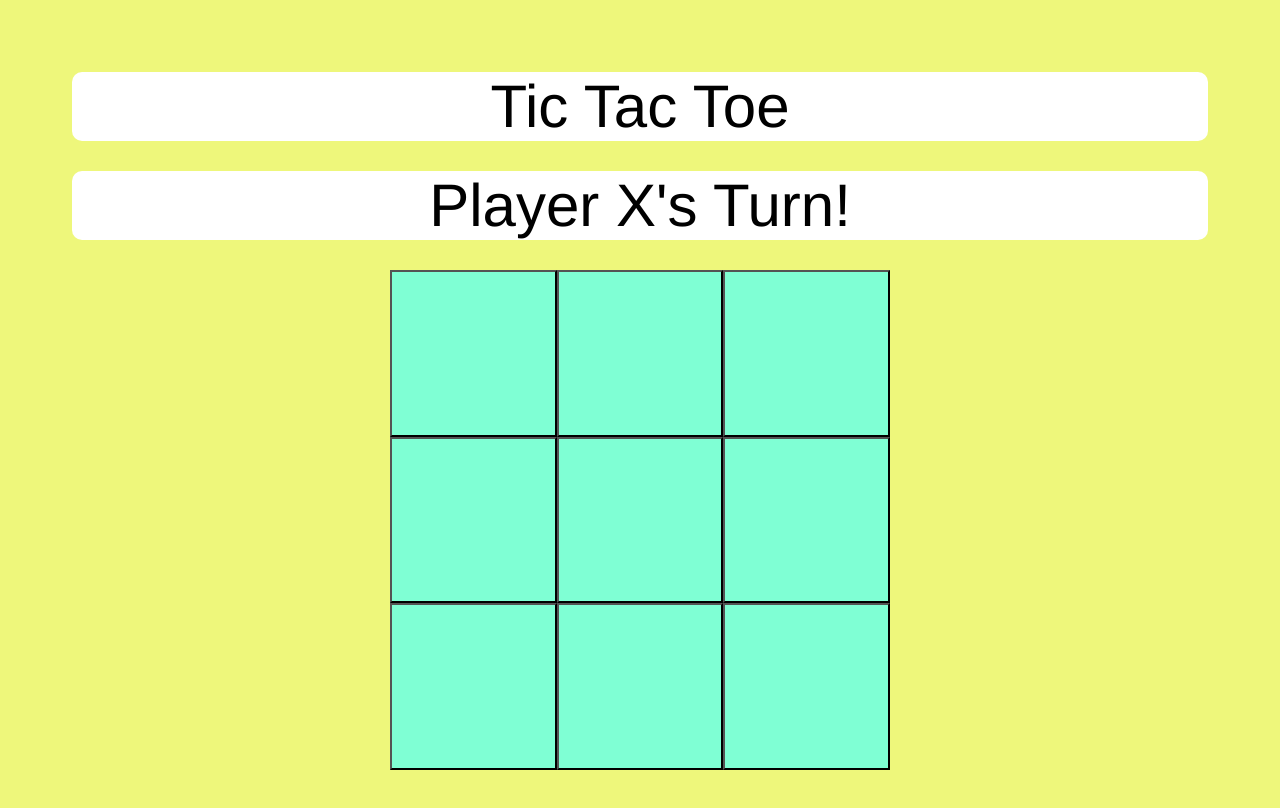
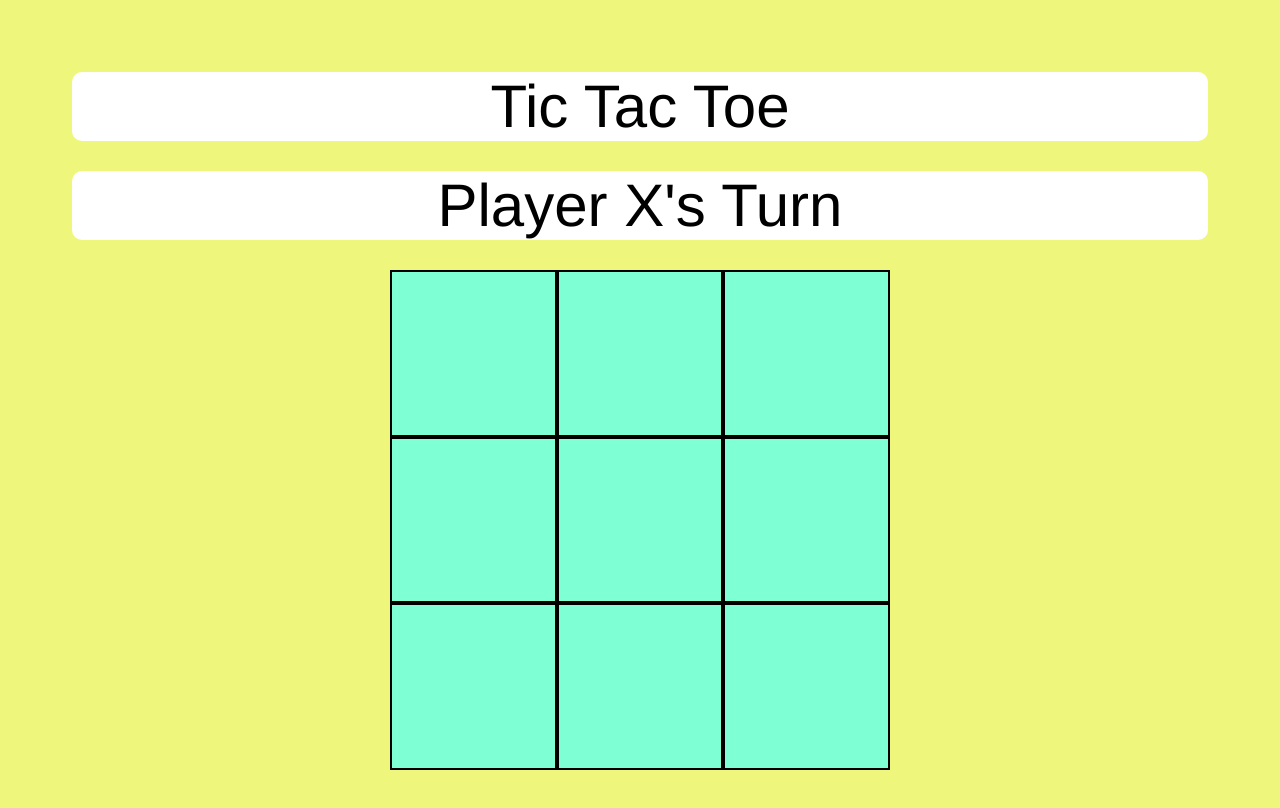
Before and after one commit to Houstin-AG/Tic-Tac-Toe-React, a React (Vite) app: page / in a window 1280 px wide. Shown: the top 808 px of the page. Built offline with nearby package versions, Linux system fonts and the light colour scheme.

Commit message:
this is the newest update (added a reset button)

```diff
--- a/src/App.jsx
+++ b/src/App.jsx
@@ -19,20 +19,25 @@ const Board = () => {
   const [playerTurn, setPlayerTurn] = useState("X");
 
   function UpdateBoard (row,col) {
-    if (boardGame[row][col] || CheckForWin()) {
+    if (boardGame[row][col] || CheckForWin() || CheckForTie()) {
       return;
     }
     const update = boardGame.slice();
     update[row][col] = playerTurn;
     setBoardGame(update);
-    if (CheckForWin()) {
+    if (CheckForWin() || CheckForTie()) {
       return;
     }
     setPlayerTurn(playerTurn == "X" ? 'O':'X');
   }
-  let winText = "";
+
+  let gameText = "";
   if (CheckForWin()) {
-    winText = "Player " + playerTurn + " Wins!";
+    gameText = "Player " + playerTurn + " Wins!";
+  } else if (CheckForTie()) {
+    gameText = "Game is a Tie!";
+  } else {
+    gameText = "Player " + playerTurn + "'s Turn";
   }
 
   function CheckForWin () {
@@ -56,20 +61,27 @@ const Board = () => {
       return false;
     }
   }
-  function SpawnResetButton() {
-    return(
-      <div>
-        <button>
-          Reset
-        </button>
-      </div>
-    )
+
+  function RestartGame() {
+    setBoardGame([["","",""],["","",""],["","",""]])
   }
 
-  return (
+  function CheckForTie() {
+    let check = true;
+    boardGame.forEach(element => {
+        element.forEach(subelement => {
+          if (subelement == "") {
+            check = false;
+          }
+        });
+    });
+    return check;
+  }
+  if (CheckForWin() || CheckForTie()) {
+    return (
     <div>
       <p>
-        Player {playerTurn}'s Turn!
+        {gameText}
       </p>
       <div class = "game-board">
         <div class = "board-row">
@@ -106,10 +118,54 @@ const Board = () => {
           </button>
         </div>
       </div>
-      <p style={{marginTop:'30px'}}>
-        {winText}
-      </p>
+      <button class="button-restart" onClick={() => RestartGame()}>
+        Restart
+      </button>
     </div>
-  )
+    )
+  } else {
+    return (
+      <div>
+        <p>
+          {gameText}
+        </p>
+        <div class = "game-board">
+          <div class = "board-row">
+            <button onClick={() => UpdateBoard(0,0)}>
+              {boardGame[0][0]}
+            </button>
+            <button onClick={() => UpdateBoard(0,1)}>
+              {boardGame[0][1]}
+            </button>
+            <button onClick={() => UpdateBoard(0,2)}>
+              {boardGame[0][2]}
+            </button>
+          </div>
+          <div class = "board-row">
+            <button onClick={() => UpdateBoard(1,0)}>
+              {boardGame[1][0]}
+            </button>
+            <button onClick={() => UpdateBoard(1,1)}>
+              {boardGame[1][1]}
+            </button>
+            <button onClick={() => UpdateBoard(1,2)}>
+              {boardGame[1][2]}
+            </button>
+          </div>
+          <div class = "board-row">
+            <button onClick={() => UpdateBoard(2,0)}>
+              {boardGame[2][0]}
+            </button>
+            <button onClick={() => UpdateBoard(2,1)}>
+              {boardGame[2][1]}
+            </button>
+            <button onClick={() => UpdateBoard(2,2)}>
+              {boardGame[2][2]}
+            </button>
+          </div>
+        </div>
+      </div>
+    )
+  }
 }
 export default App
--- a/src/index.css
+++ b/src/index.css
@@ -25,7 +25,7 @@ p {
 }
 
 button {
-  border: 2 solid black;
+  border: 2px solid black;
   font-size: 30px;
   background-color: aquamarine;
   width: 100%;
@@ -44,3 +44,14 @@ button {
   width: 500px;
   height: 500px;
 }
+
+.button-restart {
+  margin-top: 30px;
+  border: 5px solid black;
+  font-size: 30px;
+  background-color: white;
+  width: 200px;
+  height: 50px;
+  text-align: center;
+  cursor: pointer;
+}
```
